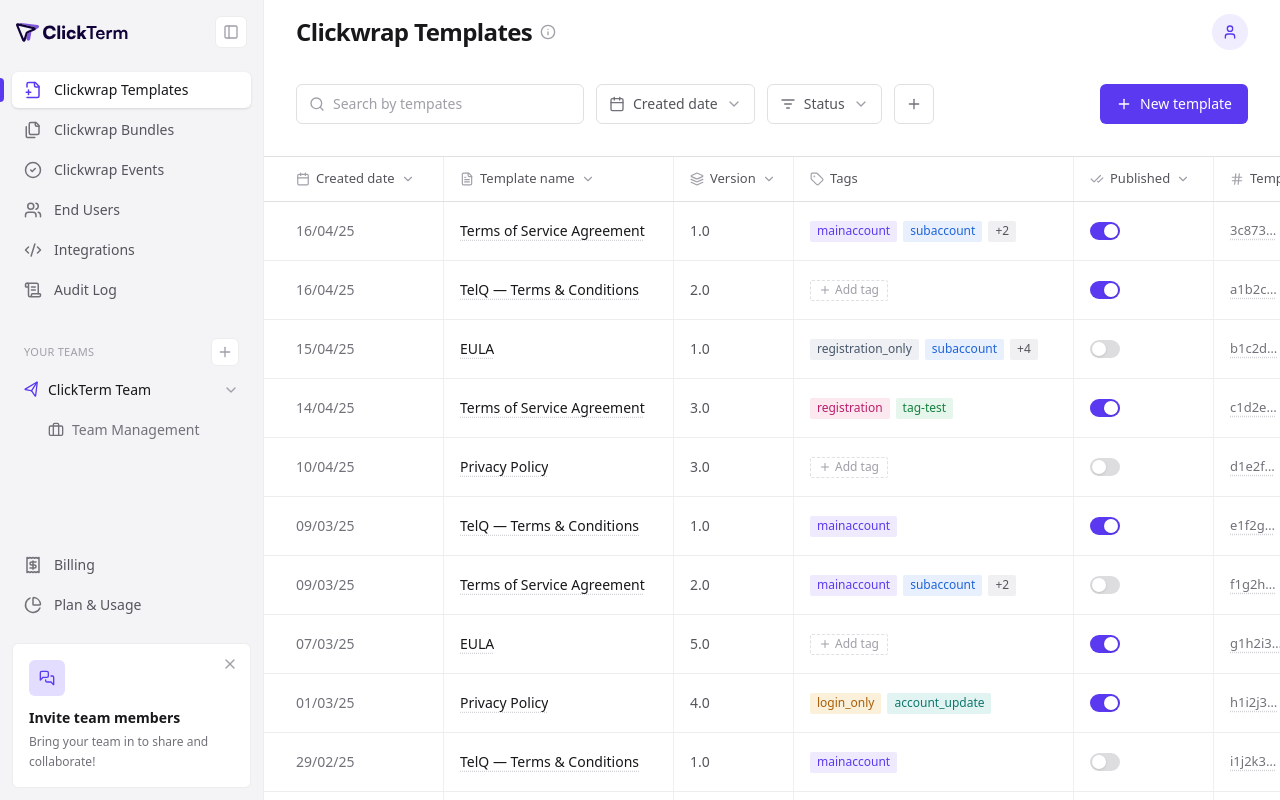
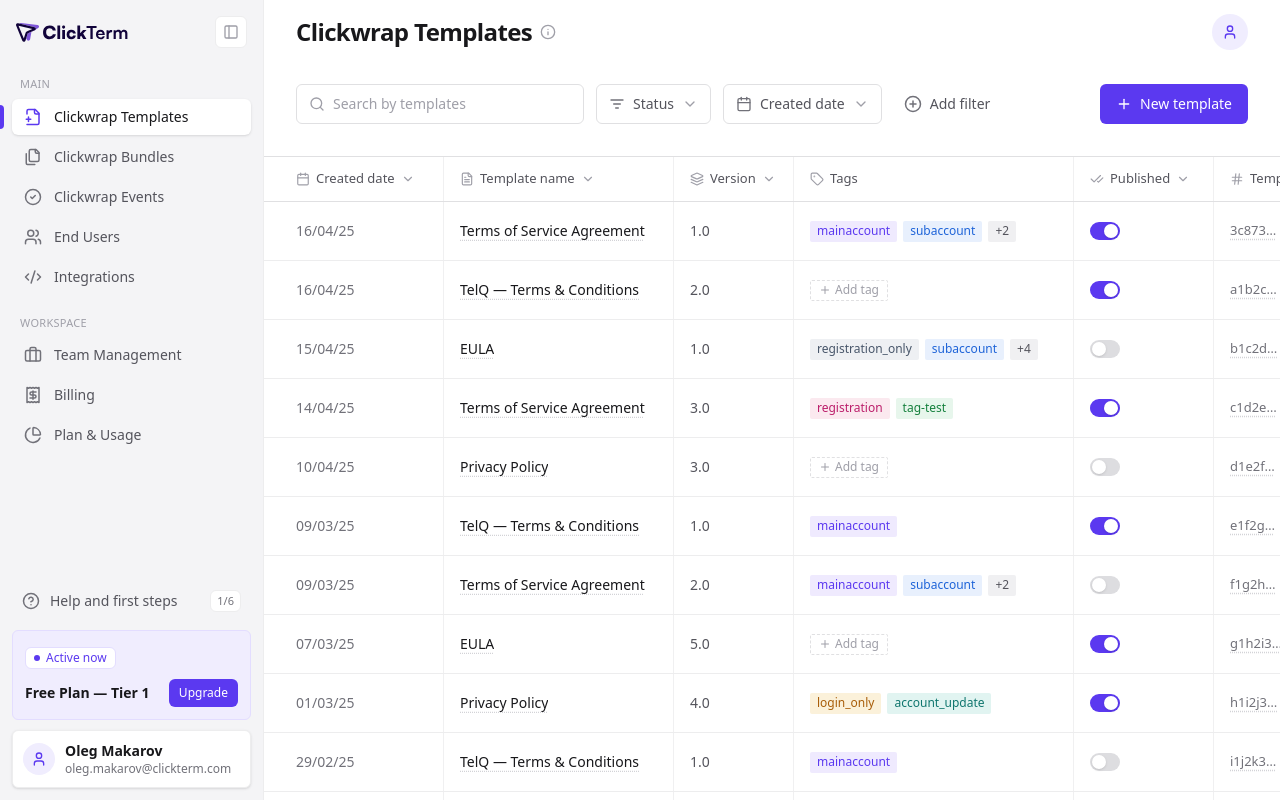
Before and after one commit to volodymyrmyronets/clickterm, a Next.js app: page / in a window 1280 px wide. Built offline with nearby package versions, Linux system fonts and the light colour scheme.

Commit message:
Rework sidebar (Main/Workspace + plan card + profile) and toolbar to match Direction 1
Co-Authored-By: Claude Opus 4.8 <noreply@anthropic.com>

```diff
--- a/src/app/page.tsx
+++ b/src/app/page.tsx
@@ -5,6 +5,7 @@ import Link from "next/link";
 import {
   Calendar,
   ChevronDown,
+  CirclePlus,
   FileUp,
   Info,
   ListFilter,
@@ -72,19 +73,17 @@ export default function Home() {
           <div className="flex h-10 min-w-[180px] flex-1 items-center gap-2 rounded-ctl border border-line-strong px-3 text-sm text-faint sm:w-72 sm:flex-none">
             <Search className="size-4 shrink-0" />
             <input
-              placeholder="Search by tempates"
+              placeholder="Search by templates"
               className="w-full bg-transparent text-ink outline-none placeholder:text-faint"
             />
           </div>
 
+          <FilterButton icon={<ListFilter className="size-4" />} label="Status" />
           <FilterButton icon={<Calendar className="size-4" />} label="Created date" />
-          <FilterButton icon={<ListFilter className="size-4" />} label="Status" />
 
-          <button
-            className="grid size-10 shrink-0 place-items-center rounded-ctl border border-line-strong text-muted transition-colors hover:bg-surface-soft"
-            aria-label="Add filter"
-          >
-            <Plus className="size-4" />
+          <button className="flex h-10 shrink-0 items-center gap-2 rounded-ctl px-2.5 text-sm font-medium text-ink-soft transition-colors hover:bg-surface-soft">
+            <CirclePlus className="size-[18px] text-muted" />
+            Add filter
           </button>
 
           <div className="group relative ml-auto shrink-0">
--- a/src/components/Sidebar.tsx
+++ b/src/components/Sidebar.tsx
@@ -1,35 +1,32 @@
 "use client";
 
 import { useState } from "react";
-import { AnimatePresence, motion } from "framer-motion";
+import { motion } from "framer-motion";
 import {
   Briefcase,
-  ChevronDown,
   CircleCheck,
+  CircleHelp,
   CodeXml,
   Files,
   FilePlus2,
-  MessagesSquare,
   PanelLeft,
   PieChart,
-  Plus,
   Receipt,
-  ScrollText,
-  Send,
+  User,
   Users,
   X,
 } from "lucide-react";
 
-const NAV = [
+const MAIN = [
   { icon: FilePlus2, label: "Clickwrap Templates", active: true },
   { icon: Files, label: "Clickwrap Bundles" },
   { icon: CircleCheck, label: "Clickwrap Events" },
   { icon: Users, label: "End Users" },
   { icon: CodeXml, label: "Integrations" },
-  { icon: ScrollText, label: "Audit Log" },
 ] as const;
 
-const FOOTER_NAV = [
+const WORKSPACE = [
+  { icon: Briefcase, label: "Team Management" },
   { icon: Receipt, label: "Billing" },
   { icon: PieChart, label: "Plan & Usage" },
 ] as const;
@@ -37,7 +34,6 @@ const FOOTER_NAV = [
 /** `onClose` is passed when rendered inside the mobile drawer. */
 export function Sidebar({ onClose }: { onClose?: () => void }) {
   const [collapsed, setCollapsed] = useState(false);
-  const [inviteDismissed, setInviteDismissed] = useState(false);
   const isDrawer = !!onClose;
   const showCollapsed = !isDrawer && collapsed;
 
@@ -64,77 +60,77 @@ export function Sidebar({ onClose }: { onClose?: () => void }) {
         </button>
       </div>
 
-      {/* Primary nav */}
-      <nav className="flex flex-col gap-1 px-3 py-2">
-        {NAV.map((item) => (
+      {/* Main */}
+      {!showCollapsed && <SectionLabel>Main</SectionLabel>}
+      <nav className="flex flex-col gap-1 px-3 pb-2">
+        {MAIN.map((item) => (
           <NavItem key={item.label} {...item} collapsed={showCollapsed} />
         ))}
       </nav>
 
-      {/* Teams */}
-      {!showCollapsed && (
-        <div className="mt-4 px-3">
-          <div className="flex items-center justify-between px-3 py-1.5">
-            <span className="text-[11px] font-medium uppercase tracking-wide text-faint">
-              Your teams
-            </span>
-            <button
-              className="grid size-7 place-items-center rounded-ctl border border-line bg-white text-faint transition-colors hover:bg-surface-soft"
-              aria-label="Add team"
-            >
-              <Plus className="size-4" />
-            </button>
-          </div>
-          <button className="flex w-full items-center gap-2 rounded-ctl px-3 py-2 text-sm font-medium text-ink hover:bg-surface-soft">
-            <Send className="size-4 -rotate-12 text-accent" />
-            <span>ClickTerm Team</span>
-            <ChevronDown className="ml-auto size-4 text-faint" />
-          </button>
-          <button className="mt-1 flex w-full items-center gap-2 rounded-ctl py-2 pl-9 pr-3 text-sm text-muted hover:bg-surface-soft">
-            <Briefcase className="size-4" />
-            <span>Team Management</span>
-          </button>
-        </div>
-      )}
-
-      <div className="flex-1" />
-
-      {/* Footer nav */}
-      <nav className="flex flex-col gap-1 px-3 py-2">
-        {FOOTER_NAV.map((item) => (
+      {/* Workspace */}
+      {!showCollapsed && <SectionLabel>Workspace</SectionLabel>}
+      <nav className="flex flex-col gap-1 px-3 pb-2">
+        {WORKSPACE.map((item) => (
           <NavItem key={item.label} {...item} collapsed={showCollapsed} />
         ))}
       </nav>
 
-      {/* Invite card */}
-      <AnimatePresence>
-        {!showCollapsed && !inviteDismissed && (
-          <motion.div
-            initial={{ opacity: 0, y: 8 }}
-            animate={{ opacity: 1, y: 0 }}
-            exit={{ opacity: 0, y: 8 }}
-            className="relative m-3 rounded-ctl border border-line bg-white p-4"
-          >
-            <button
-              onClick={() => setInviteDismissed(true)}
-              className="absolute right-3 top-3 text-faint hover:text-muted"
-              aria-label="Dismiss"
-            >
-              <X className="size-4" />
-            </button>
-            <span className="grid size-9 place-items-center rounded-ctl bg-accent-softer text-accent">
-              <MessagesSquare className="size-4" />
+      <div className="flex-1" />
+
+      {/* Footer */}
+      {!showCollapsed && (
+        <div className="flex flex-col gap-2.5 px-3 pb-3">
+          {/* Help */}
+          <button className="flex items-center gap-2.5 rounded-ctl px-2.5 py-2 text-sm text-ink-soft transition-colors hover:bg-white">
+            <CircleHelp className="size-[18px] text-muted" />
+            <span>Help and first steps</span>
+            <span className="ml-auto rounded-ctl border border-line bg-white px-1.5 py-0.5 text-[11px] font-medium tabular-nums text-muted">
+              1/6
             </span>
-            <p className="mt-3 text-sm font-semibold text-ink">
-              Invite team members
-            </p>
-            <p className="mt-1 text-xs leading-relaxed text-muted">
-              Bring your team in to share and collaborate!
-            </p>
-          </motion.div>
-        )}
-      </AnimatePresence>
+          </button>
+
+          {/* Plan card */}
+          <div className="rounded-ctl border border-accent-softer bg-accent-soft p-3">
+            <span className="inline-flex items-center gap-1.5 rounded-ctl border border-accent-softer bg-white px-2 py-0.5 text-xs font-medium text-accent">
+              <span className="size-1.5 rounded-full bg-accent" />
+              Active now
+            </span>
+            <div className="mt-2.5 flex items-center justify-between gap-2">
+              <span className="text-sm font-semibold text-ink">
+                Free Plan — Tier 1
+              </span>
+              <button className="shrink-0 rounded-ctl bg-accent px-2.5 py-1.5 text-xs font-medium text-white transition-colors hover:bg-accent-hover">
+                Upgrade
+              </button>
+            </div>
+          </div>
+
+          {/* User */}
+          <button className="flex items-center gap-2.5 rounded-ctl border border-line bg-white p-2.5 text-left shadow-sm transition-colors hover:bg-surface">
+            <span className="grid size-8 shrink-0 place-items-center rounded-full bg-accent-soft text-accent">
+              <User className="size-4" />
+            </span>
+            <div className="min-w-0">
+              <p className="truncate text-sm font-semibold text-ink">
+                Oleg Makarov
+              </p>
+              <p className="truncate text-xs text-muted">
+                oleg.makarov@clickterm.com
+              </p>
+            </div>
+          </button>
+        </div>
+      )}
     </motion.aside>
+  );
+}
+
+function SectionLabel({ children }: { children: React.ReactNode }) {
+  return (
+    <div className="px-5 pb-1.5 pt-3 text-[11px] font-medium uppercase tracking-wide text-faint">
+      {children}
+    </div>
   );
 }
 
```
